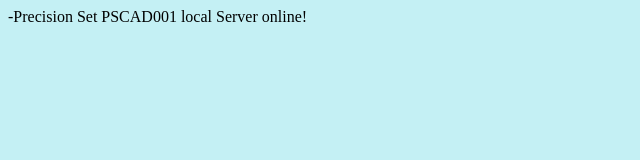
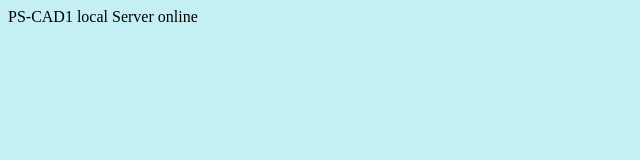
Before and after one commit to pscad001/office, a plain HTML site: page index.html in a window 1280 px wide. Shown: the whole page, without its empty margins (0-640 px from the left). Drawn offline with Linux system fonts and the light colour scheme.

Commit message:
PS-CAD 1 Local Server online

```diff
--- a/index.html
+++ b/index.html
@@ -5,10 +5,10 @@
     <meta http-equiv="X-UA-Compatible" content="IE=edge">
     <meta name="viewport" content="width=device-width, initial-scale=1.0">
     <link rel="stylesheet" href="styles.css">
-    <title>Document</title>
+    <title>PS-CAD1 Local Server</title>
 </head>
 <body>
-    -Precision Set PSCAD001 local Server online!
+    PS-CAD1 local Server online
 
 </body>
 </html>
```
